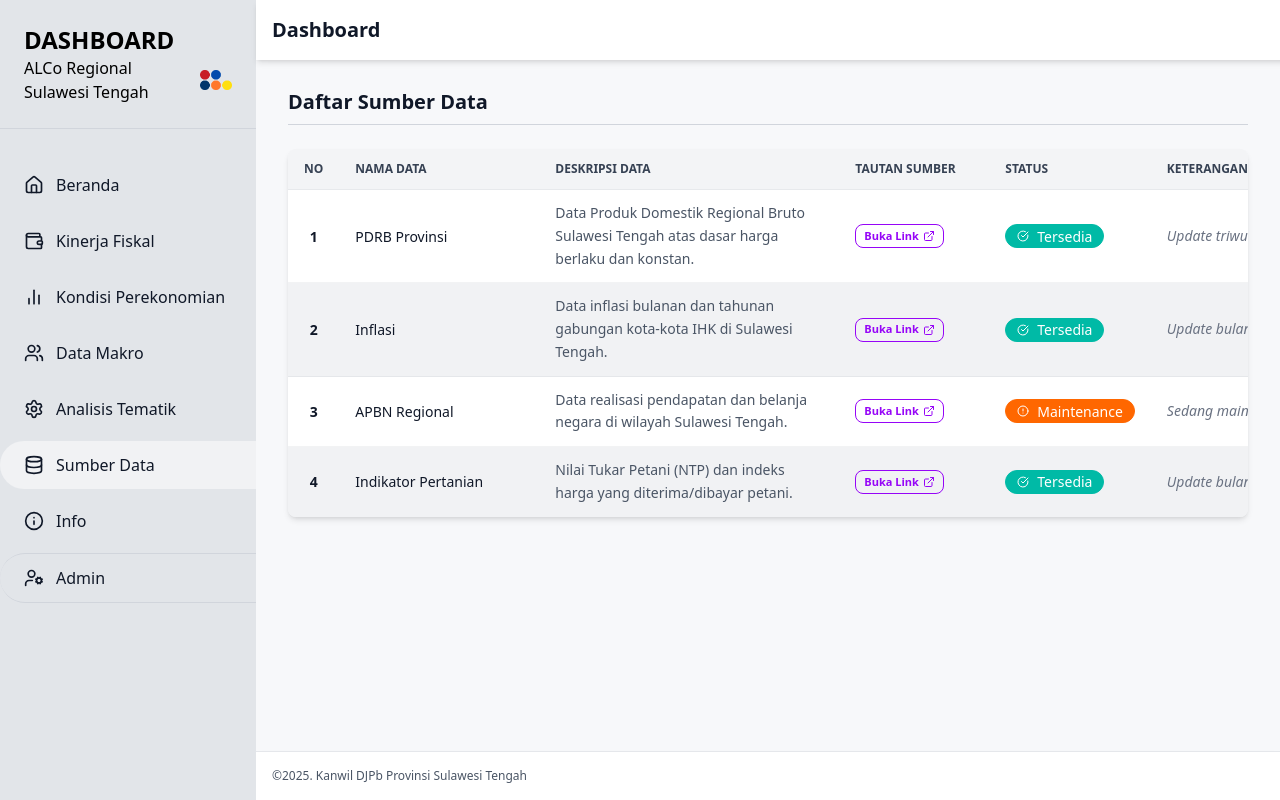
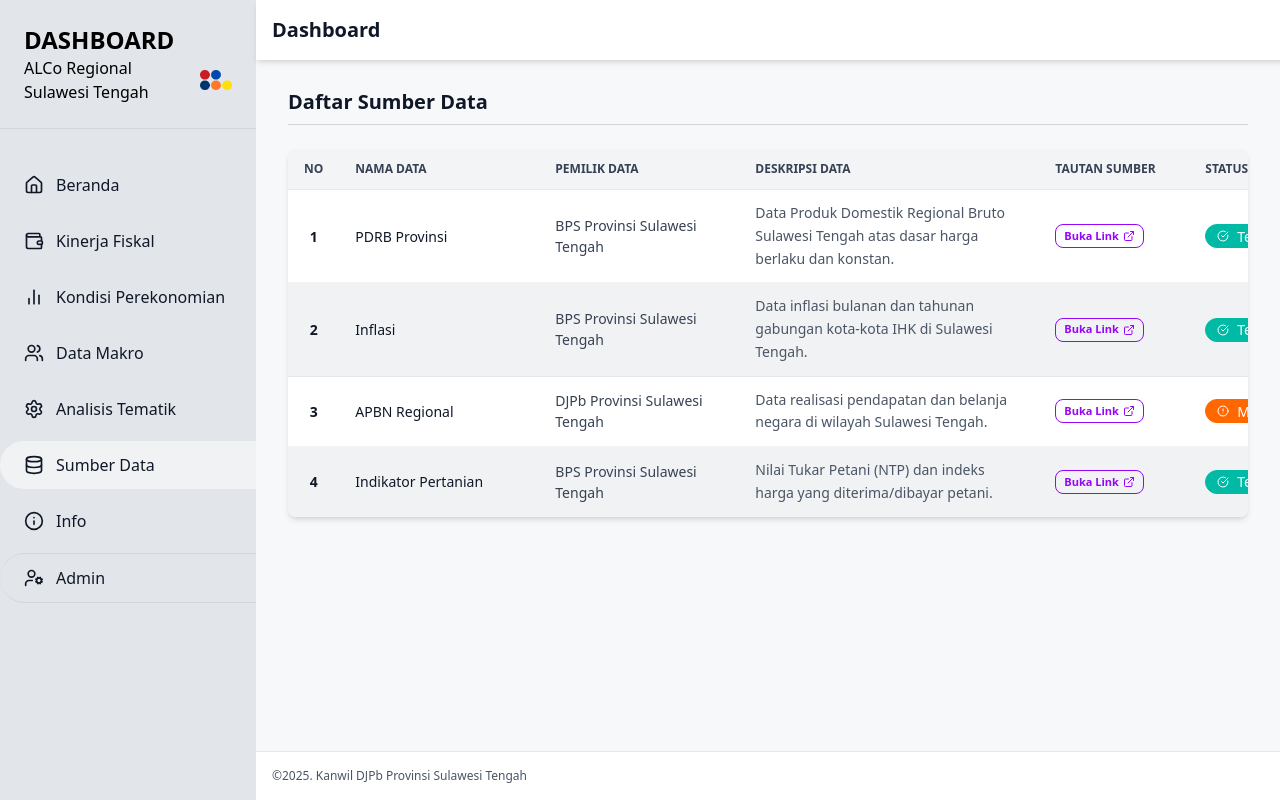
Before and after one commit to A-Pujo/dashboard-alco-reg-sulteng, a Next.js app: page /sumber-data in a window 1280 px wide. Built offline with nearby package versions, Linux system fonts and the light colour scheme.

Commit message:
menambahkan detail sumber data pada card di halaman beranda dan menambahkan halaman sumber data serta side-bar sumber data

```diff
--- a/app/page.js
+++ b/app/page.js
@@ -105,6 +105,9 @@ const CardIndikatorKesra = ({
           <span className="text-gray-500">Data pertumbuhan tidak tersedia</span>
         )}
       </div>
+      <p className="text-xs italic text-gray-400 mt-1">
+        Sumber: <a href="https://www.bps.go.id/" target="_blank" rel="noopener noreferrer">BPS Sulawesi Tengah</a>
+      </p>
     </div>
   );
 };
@@ -960,6 +963,9 @@ export default function Dashboard() {
                   growth={pendapatanNegaraGrowth}
                   note={pendapatanNegaraGrowthNote}
                 />
+                <p className="text-xs italic text-gray-400 mt-1">
+                  Sumber: DJP Suluttenggomalut, DJBC Sulbagtara, dan DJKN Suluttenggomalut, Treasury Big Data DJPb
+                </p>
               </div>
 
               <div className="relative border-l-4 border-primary bg-white p-6 rounded-lg shadow-md">
@@ -976,6 +982,9 @@ export default function Dashboard() {
                   growth={belanjaNegaraGrowth}
                   note={belanjaNegaraGrowthNote}
                 />
+                <p className="text-xs italic text-gray-400 mt-1">
+                  Sumber: DJP Suluttenggomalut, DJBC Sulbagtara, dan DJKN Suluttenggomalut, Treasury Big Data DJPb
+                </p>
               </div>
 
               <div className="relative border-l-4 border-accent bg-white p-6 rounded-lg shadow-md">
@@ -994,6 +1003,9 @@ export default function Dashboard() {
                   growth={surplusAPBNGrowth}
                   note={surplusAPBNGrowthNote}
                 />
+                <p className="text-xs italic text-gray-400 mt-1">
+                  Sumber: DJP Suluttenggomalut, DJBC Sulbagtara, dan DJKN Suluttenggomalut, Treasury Big Data DJPb
+                </p>
               </div>
             </div>
 
@@ -1013,6 +1025,9 @@ export default function Dashboard() {
                   growth={pendapatanDaerahGrowth}
                   note={pendapatanDaerahGrowthNote}
                 />
+                <p className="text-xs italic text-gray-400 mt-1">
+                  Sumber: Sistem Keuangan Republik Indonesia (SIKRI)
+                </p>
               </div>
 
               <div className="relative border-l-4 border-secondary bg-white p-6 rounded-lg shadow-md">
@@ -1029,6 +1044,9 @@ export default function Dashboard() {
                   growth={belanjaDaerahGrowth}
                   note={belanjaDaerahGrowthNote}
                 />
+                <p className="text-xs italic text-gray-400 mt-1">
+                  Sumber: Sistem Keuangan Republik Indonesia (SIKRI)
+                </p>
               </div>
 
               <div className="relative border-l-4 border-accent bg-white p-6 rounded-lg shadow-md">
@@ -1047,6 +1065,9 @@ export default function Dashboard() {
                   growth={surplusAPBDGrowth}
                   note={surplusAPBDGrowthNote}
                 />
+                <p className="text-xs italic text-gray-400 mt-1">
+                  Sumber: Sistem Keuangan Republik Indonesia (SIKRI)
+                </p>
               </div>
             </div>
           </section>
--- a/app/sumber-data/page.js
+++ b/app/sumber-data/page.js
@@ -13,7 +13,8 @@ const DATA_SOURCES = [
         deskripsi: 'Data Produk Domestik Regional Bruto Sulawesi Tengah atas dasar harga berlaku dan konstan.',
         tautan: 'https://sulteng.bps.go.id',
         status: 'Tersedia',
-        keterangan: 'Update triwulanan'
+        keterangan: 'Update triwulanan',
+        pemilik_data: 'BPS Provinsi Sulawesi Tengah'
     },
     {
         id: 2,
@@ -21,7 +22,8 @@ const DATA_SOURCES = [
         deskripsi: 'Data inflasi bulanan dan tahunan gabungan kota-kota IHK di Sulawesi Tengah.',
         tautan: 'https://sulteng.bps.go.id',
         status: 'Tersedia',
-        keterangan: 'Update bulanan'
+        keterangan: 'Update bulanan',
+        pemilik_data: 'BPS Provinsi Sulawesi Tengah'
     },
     {
         id: 3,
@@ -29,7 +31,8 @@ const DATA_SOURCES = [
         deskripsi: 'Data realisasi pendapatan dan belanja negara di wilayah Sulawesi Tengah.',
         tautan: 'https://djpb.kemenkeu.go.id',
         status: 'Dalam Perbaikan',
-        keterangan: 'Sedang maintenance API'
+        keterangan: 'Sedang maintenance API',
+        pemilik_data: 'DJPb Provinsi Sulawesi Tengah'
     },
     {
         id: 4,
@@ -37,7 +40,8 @@ const DATA_SOURCES = [
         deskripsi: 'Nilai Tukar Petani (NTP) dan indeks harga yang diterima/dibayar petani.',
         tautan: 'https://sulteng.bps.go.id',
         status: 'Tersedia',
-        keterangan: 'Update bulanan'
+        keterangan: 'Update bulanan',
+        pemilik_data: 'BPS Provinsi Sulawesi Tengah'
     }
 ]
 
@@ -68,6 +72,7 @@ export default function SumberDataPage() {
                         <tr>
                             <th className="w-16 text-center">No</th>
                             <th className="min-w-[200px]">Nama Data</th>
+                            <th className="min-w-[200px]">Pemilik Data</th>
                             <th className="min-w-[300px]">Deskripsi Data</th>
                             <th className="min-w-[150px]">Tautan Sumber</th>
                             <th className="min-w-[150px]">Status</th>
@@ -79,6 +84,7 @@ export default function SumberDataPage() {
                             <tr key={source.id} className="hover">
                                 <th className="text-center">{index + 1}</th>
                                 <td className="font-medium text-gray-900">{source.nama_data}</td>
+                                <td className="text-gray-700">{source.pemilik_data}</td>
                                 <td className="text-gray-600 text-sm whitespace-normal leading-relaxed">
                                     {source.deskripsi}
                                 </td>
```
Lines whose indentation alone changed are shown as unchanged.
